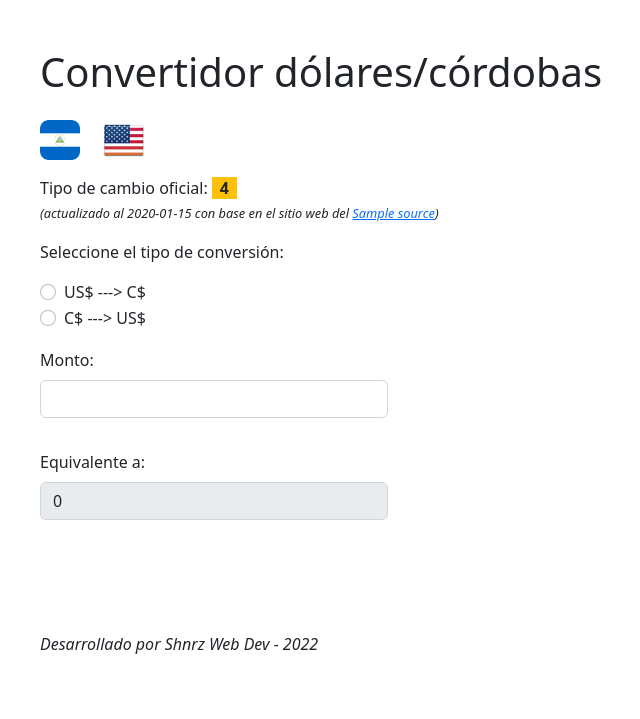
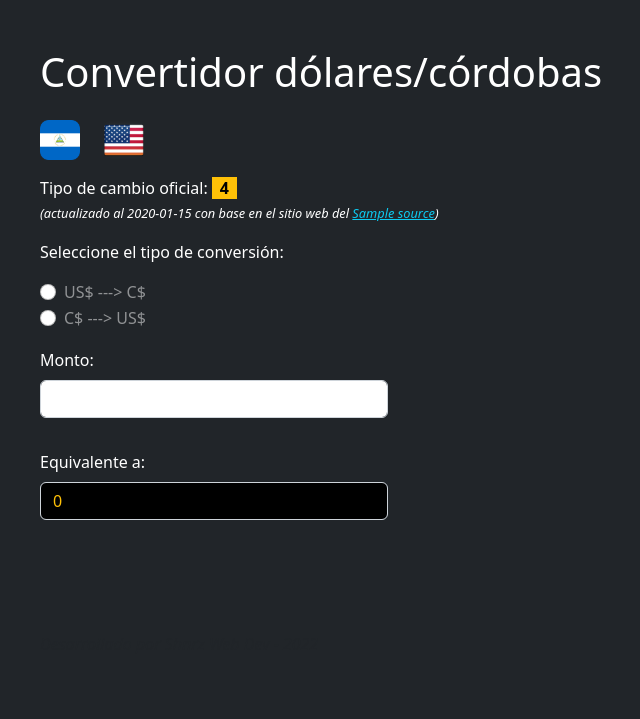
Before and after one commit to shnrz/UsdNioConverter, a Flask app: template templates/index.html in a window 1280 px wide. Shown: the top 719 px of the page, without its empty margins (54-694 px from the left). Run offline with Flask 2, Linux system fonts and the light colour scheme; the template is opened without the code that fills it: most values are stand-ins (such as "Sample title", 1, 10 or a date in 2020); some libraries are stand-ins or nearby versions.

Commit message:
Changed to dark mode

```diff
--- a/templates/index.html
+++ b/templates/index.html
@@ -9,32 +9,31 @@
    <link rel="stylesheet" href="{{url_for('static', filename='css/bootstrap.min.css')}}" />
    <link rel="stylesheet" href="https://cdn.jsdelivr.net/npm/bootstrap-icons@1.8.3/font/bootstrap-icons.css">
 </head>
-<body>
+<body class="bg-dark">
    <div class="container py-5 px-4 vh-75">
-      <h1 class="mb-4">Convertidor dólares/córdobas</h1>
+      <h1 class="mb-4 text-white">Convertidor dólares/córdobas</h1>
       <div class="row pt-0 mt-0 pb-3">
-         <img src="{{url_for('static', filename='img/nica_flag.png')}}" alt="Nicaragua flag" style="max-height: 5vh; width: auto;" />
-         <img src="{{url_for('static', filename='img/usa_flag.png')}}" alt="USA flag" style="max-height: 5vh; width: auto;" />
+         <img src="https://usd-nio-converter.vercel.app/static/img/nica_flag.png" alt="Nicaragua flag" style="max-height: 5vh; width: auto;" />
+         <img src="https://usd-nio-converter.vercel.app/static/img/usa_flag.png" alt="USA flag" style="max-height: 5vh; width: auto;" />
       </div>
-      <p>Tipo de cambio oficial: <strong class="bg-warning px-2" id="rate">{{exchange_rate}}</strong><br />
-         <em style="font-size: 0.8em;">(actualizado al {{latest_update}} con base en el sitio web del <a href="{{source_url}}" target="_blank">{{source}}</a>)</em>
+      <p class="text-white">Tipo de cambio oficial: <strong class="bg-warning text-black px-2" id="rate">{{exchange_rate}}</strong><br />
+         <em class="text-dark-emphasis" style="font-size: 0.8em;">(actualizado al {{latest_update}} con base en el sitio web del <a href="{{source_url}}" target="_blank" class="link-info">{{source}}</a>)</em>
       </p>
-      <p>Seleccione el tipo de conversión:</p>
+      <p class="text-white">Seleccione el tipo de conversión:</p>
 
       <form action="/" method="GET">
          <div class="form-check">
             <input class="form-check-input" type="radio" name="operation" id="usdnio" value="usdnio" required />
-            <label class="form-check-label" for="usdnio">US$ ---> C$</label><br />
+            <label class="form-check-label text-white-50" for="usdnio">US$ ---> C$</label><br />
          </div>
          <div class="form-check">
             <input class="form-check-input" type="radio" name="operation" id="niousd" value="niousd" required />
-            <label class="form-check-label" for="niousd">C$ ---> US$</label><br />
+            <label class="form-check-label text-white-50" for="niousd">C$ ---> US$</label><br />
          </div>
          <div class="row justify-content-start">
             <div class="col-12 col-md-4">
                <p class="pt-3">
-                  <label class="form-label" for="amount" id="amount-label">Monto:</label>
-                  <!-- <input class="form-control" type="number" min="0" step="0.01" name="amount" id="amount" value="0" oninput="handleInput(this.value)" /> -->
+                  <label class="form-label text-white" for="amount" id="amount-label">Monto:</label>
                   <input class="form-control" type="number" min="0" step="0.01" name="amount" id="amount" oninput="handleInput(this.value)" />
                </p>
             </div>
@@ -43,8 +42,8 @@
          <div class="row justify-content-start">
             <div class="col-12 col-md-4">
                <p class="pt-3">
-                  <label class="form-label" for="amount" id="result-label">Equivalente a:</label>
-                  <input class="form-control" type="text" name="result" id="result" value="0" readonly />
+                  <label class="form-label text-white" for="amount" id="result-label">Equivalente a:</label>
+                  <input class="form-control bg-black text-warning" type="text" name="result" id="result" value="0" readonly />
                </p>
             </div>
       </form>
```
